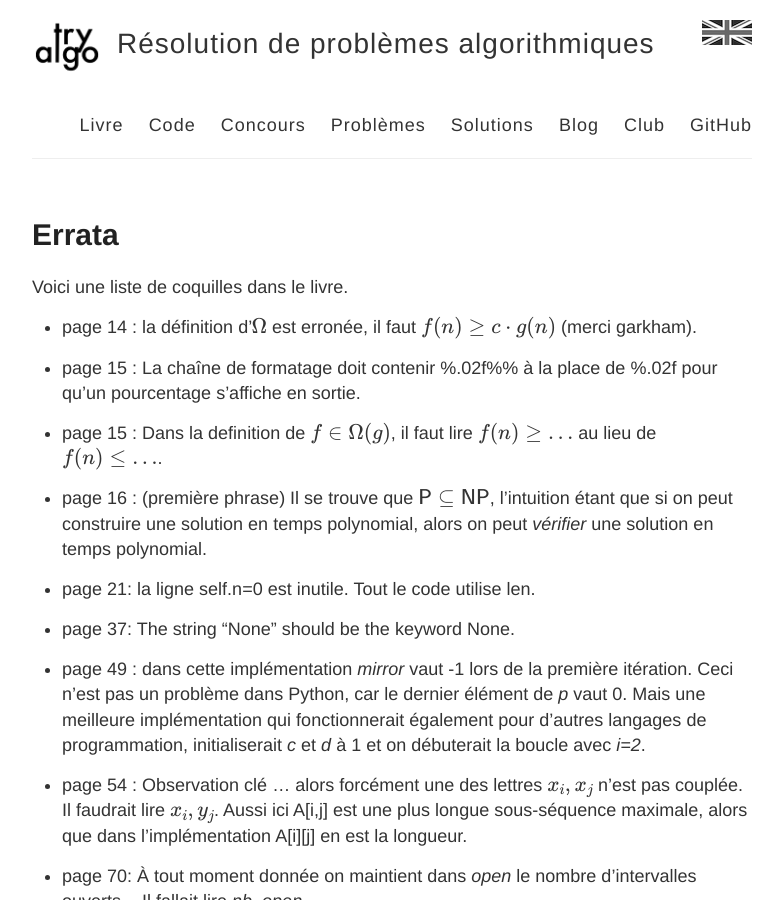
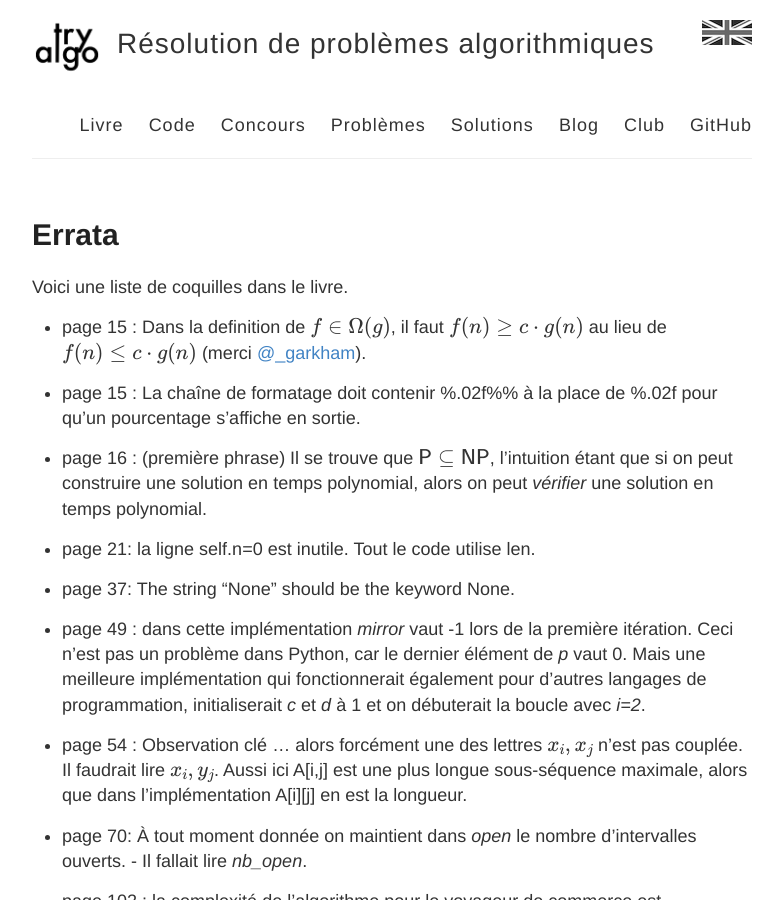
Before and after one commit to jilljenn/tryalgo.org, a Jekyll site: the page built from errata.md, in a window 1280 px wide and 900 px high. Shown: the whole window, without its empty margins (248-1031 px from the left). Built offline with Jekyll 4.4.1, drawn with Linux system fonts in a browser that asks for light colours; nearby versions of some CDN libraries; formulas are drawn with MathJax 3.

Commit message:
Meta-errata

```diff
--- a/errata.md
+++ b/errata.md
@@ -5,11 +5,9 @@ title: Errata
 
 Voici une liste de coquilles dans le livre.
 
-- page 14 : la définition d'$\Omega$ est erronée, il faut $f(n) \geq c \cdot g(n)$ (merci garkham).
+- page 15 : Dans la definition de $f\in\Omega(g)$, il faut $f(n) \geq c \cdot g(n)$ au lieu de $f(n)\leq c \cdot g(n)$ (merci [@_garkham](https://twitter.com/_garkham)).
 
 - page 15 : La chaîne de formatage doit contenir %.02f%% à la place de %.02f pour qu'un pourcentage s'affiche en sortie.
-
-- page 15 : Dans la definition de $f\in\Omega(g)$, il faut lire $f(n) \geq \ldots$ au lieu de $f(n)\leq \ldots$.
 
 - page 16 : (première phrase) Il se trouve que $\textsf{P} \subseteq \textsf{NP}$, l'intuition étant que si on peut construire une solution en temps polynomial, alors on peut *vérifier* une solution en temps polynomial.
 
```
